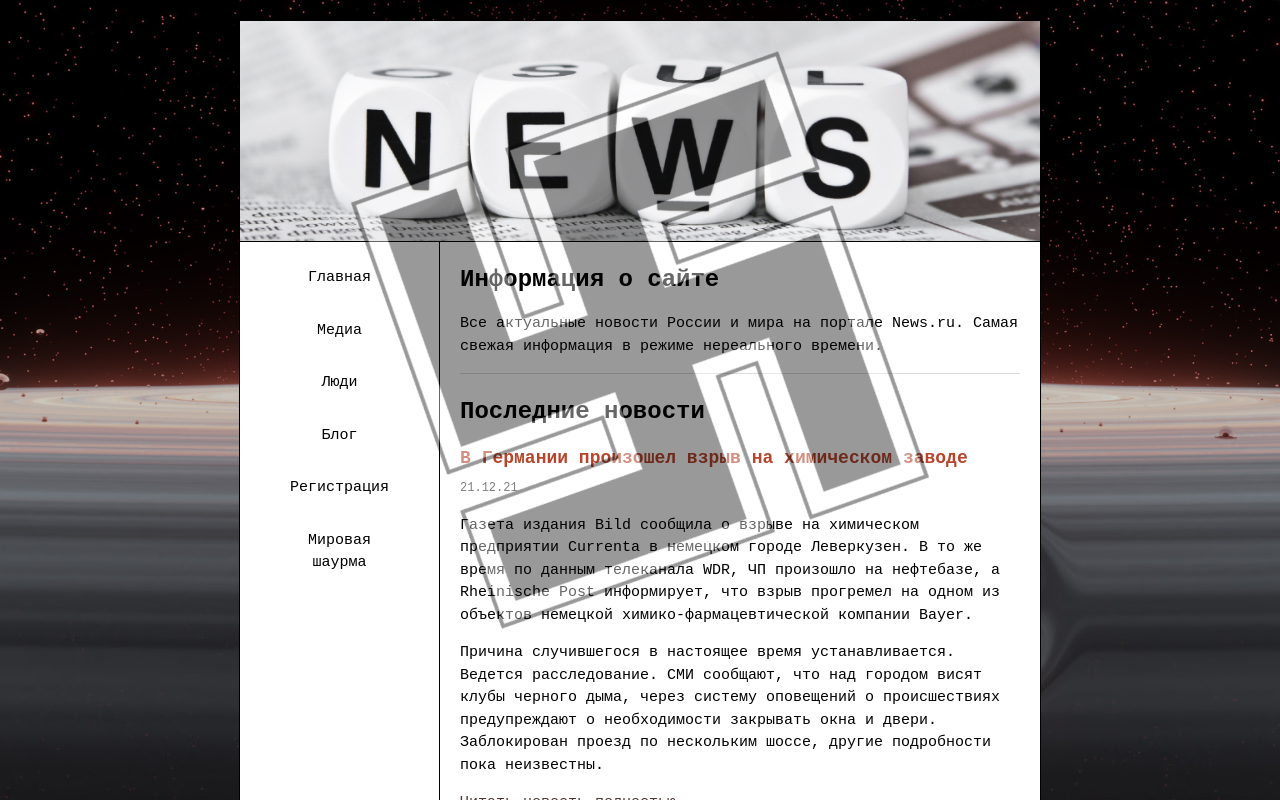
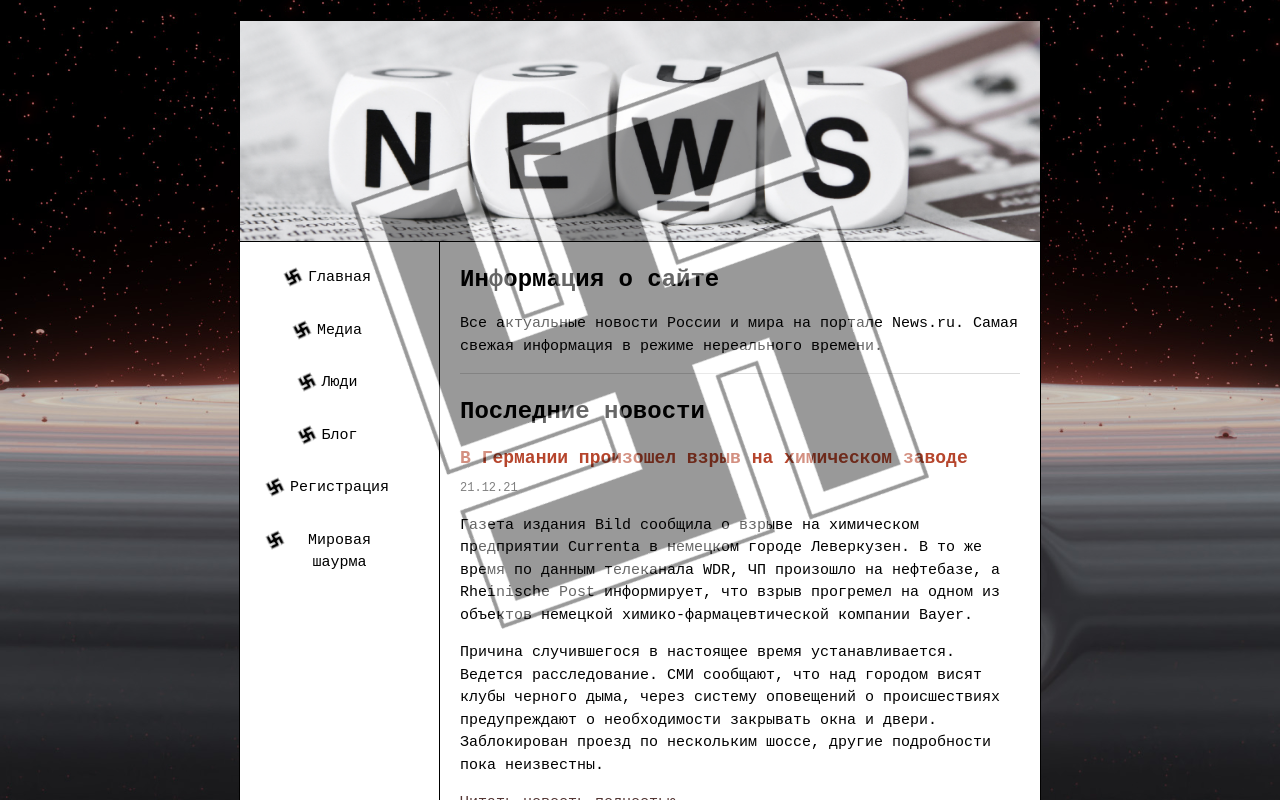
Before and after one commit to GhostRooter0953/news, a plain HTML site: page index.html in a window 1280 px wide. Shown: the top 800 px of the page. Drawn offline with Linux system fonts and the light colour scheme.

Commit message:
Новая идеология проникла на все уровни

```diff
--- a/style.css
+++ b/style.css
@@ -24,9 +24,18 @@ body {
     animation: rotate 60s infinite;
 }
 
-/* a::before {
-    content: url(img/svast.png);
-} */
+.nav-link::before {
+    content: "";
+    position: absolute;
+    left: 15px;
+    top: 15px;
+    width: 20px;
+    height: 20px;
+    background-image: url(img/svast.png);
+    background-size: 20px 20px;
+    margin: 0 auto;
+    animation: rotate 10s infinite;
+}
 
 @keyframes rotate {
     from {
@@ -96,6 +105,7 @@ body {
 }
 
 .nav-link {
+    position: relative;
     display: inline-block;
     padding: 15px 40px;
     text-decoration: none;
```
